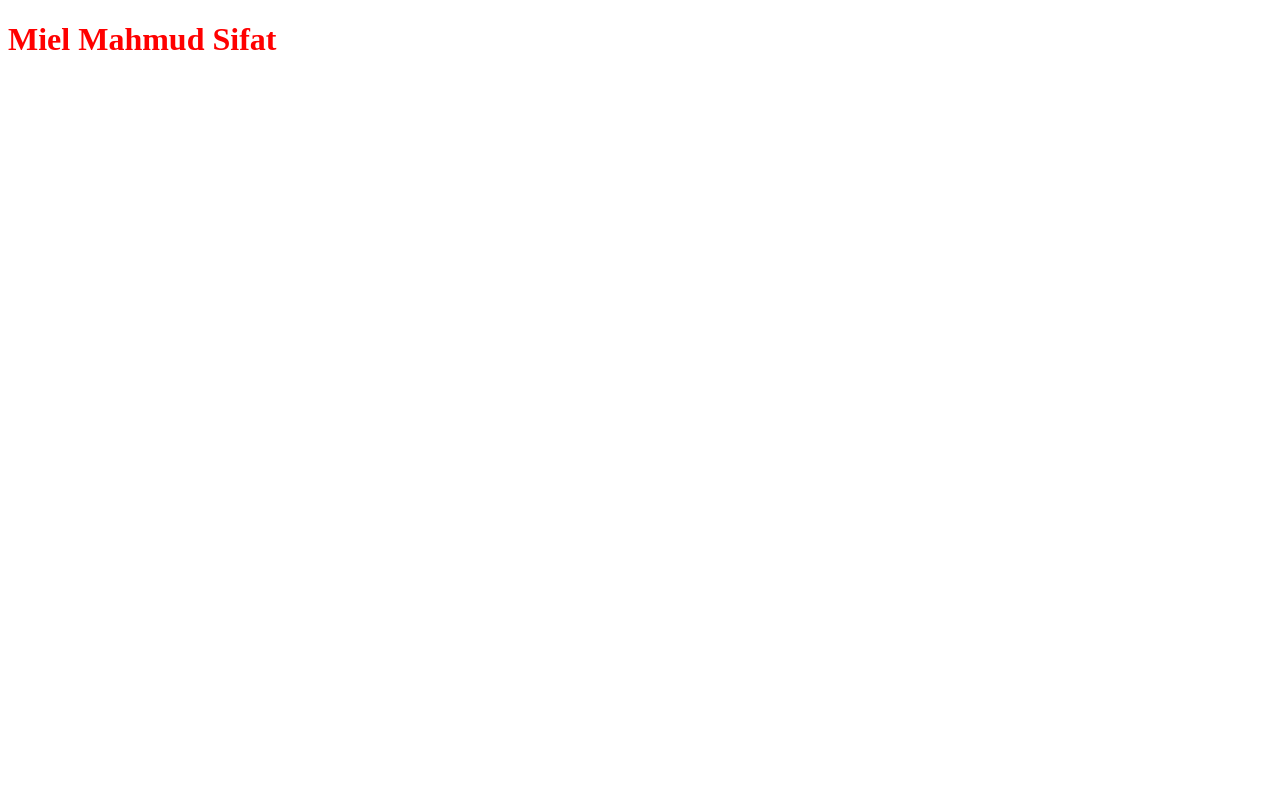
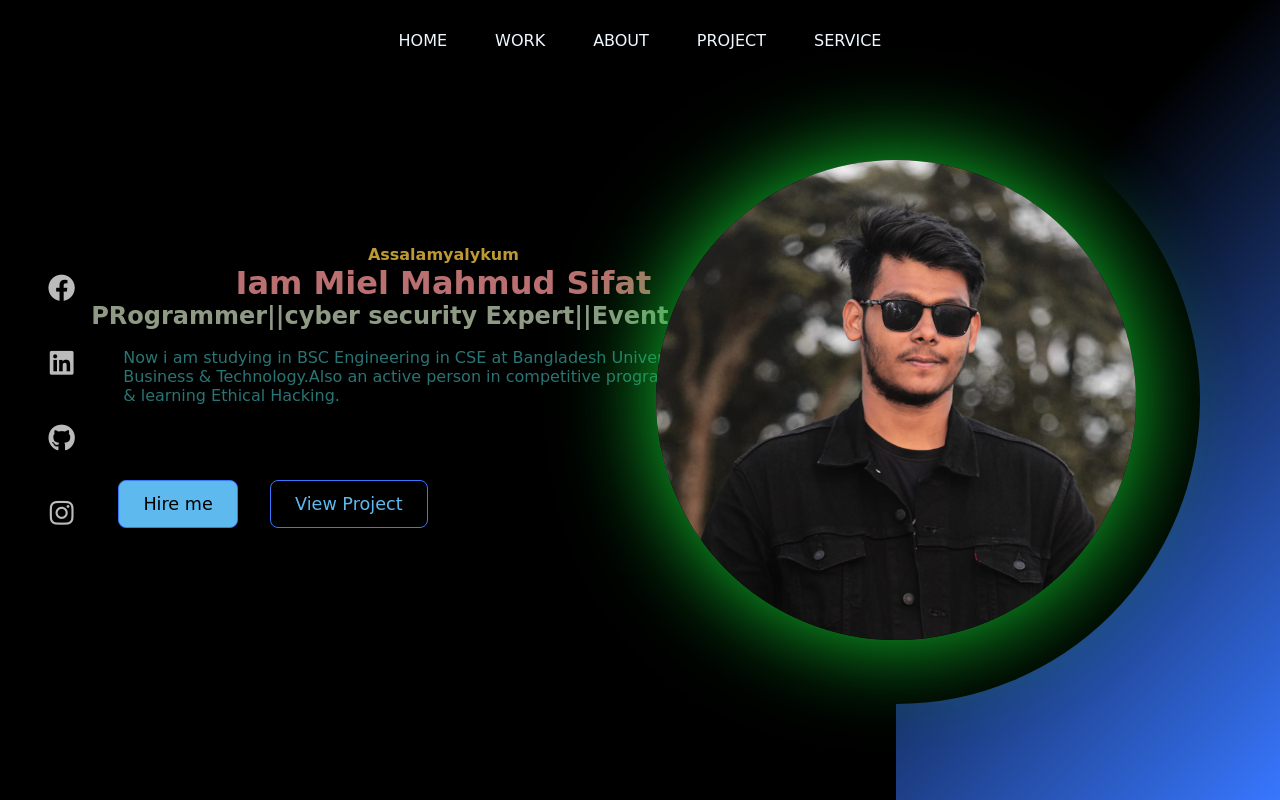
Before and after one commit to miel2793/My-Portfolio, a plain HTML site: page index.html in a window 1280 px wide. Drawn offline with Linux system fonts and the light colour scheme.

Commit message:
update index.html and miel.css

```diff
--- a/index.html
+++ b/index.html
@@ -3,11 +3,46 @@
 <head>
     <meta charset="UTF-8">
     <meta name="viewport" content="width=device-width, initial-scale=1.0">
-    <title>Miel</title>
+    <title>MD: Miel Mahmud Sifat</title>
     <link rel="stylesheet" href="miel.css">
+    <link rel="stylesheet" href="https://cdnjs.cloudflare.com/ajax/libs/font-awesome/6.4.2/css/all.min.css">
 </head>
 <body>
-    <h1>Miel Mahmud Sifat</h1>
+    <div class="protfolio-conteiner">
 
+<ul class="navlist">
+    <li><a href="#">Home</a></li>
+    <li><a href="#">Work</a></li>
+    <li><a href="#">About</a></li>
+    <li><a href="#">Project</a></li>
+    <li><a href="#">Service</a></li>
+</ul>
+   <div class="left-container">
+<div class="icons">
+
+    <i class="fa-brands fa-facebook"></i>
+    <i class="fa-brands fa-linkedin"></i>
+    <i class="fa-brands fa-github"></i>
+    <i class="fa-brands fa-instagram"></i>
+
+</div>
+<div class="content">
+    <h1>Assalamyalykum</h1>
+    <h3>Iam Miel Mahmud Sifat</h3>
+    <h2>PRogrammer||cyber security Expert||Event Manager</h2>
+    <p>Now i am studying in BSC Engineering in CSE  at  Bangladesh University of Business & Technology.Also an active person in competitive programming  & learning   Ethical  Hacking.</p>
+<div class="btn-container">
+    <button>Hire me</button>
+    <button>View Project</button>
+</div>
+</div>
+   </div>
+   <div class="right-container"></div>
+   <div class="design">
+    <div class="circle"></div>
+    <div class="circle"></div>
+   </div>
+
+    </div>
 </body>
 </html>
--- a/miel.css
+++ b/miel.css
@@ -1,3 +1,154 @@
-h1{
-    color: red;
+
+*{
+    margin: 0;
+    padding: 0;
+    box-sizing: border-box;
+    font-family: 'Permanent Marker', cursive;
 }
+.protfolio-conteiner{
+min-height: 100vh;
+width: 100%;
+display: flex;
+}
+.navlist{
+display: flex;
+gap: 3rem;
+
+height: 10vh;
+width: 100%;
+justify-content: center;
+align-items: center;
+position: fixed;
+
+}
+.navlist li{
+    list-style: none;
+}
+.navlist li a{
+    text-decoration: none;
+    text-transform: uppercase;
+     font-size: 1rem;
+     color: aliceblue;
+
+}
+.left-container,.right-container{
+    height: 100vh;
+    display: flex;
+    align-items: center;
+}
+.left-container{
+background: #000000;
+width: 70%;
+padding-left: 3rem;
+}
+.right-container{
+    background: linear-gradient(-45deg,#3877ff,#000000 70%);
+    width: 30%;
+
+}
+.icons .fa-brands{
+    color:#bbb;
+    font-size: 1.7rem;
+}
+.icons{
+    display: flex;
+    flex-direction: column;
+    justify-content: center;
+    align-items: center;
+    gap: 3rem;
+
+}
+.content{
+    margin-left: 1rem;
+}
+.content h1{
+    display: flex;
+    justify-content: space-around;
+
+    font-size: 1rem;
+    color: #bc9932;
+
+
+}
+.content h3{
+    display: flex;
+    justify-content: space-around;
+
+    font-size: 2rem;
+    color: rgb(186, 112, 112);
+}
+.content h2{
+    display: flex;
+    justify-content: space-around;
+
+    font-size: 1.5rem;
+    color: rgb(143, 154, 133);
+}
+.content p{
+    display: flex;
+    justify-content:space-around;
+
+    font-size: 1rem;
+    color: rgb(41, 116, 116);
+    max-width: 38rem;
+    margin: 1.1rem 2rem 3rem;
+
+}
+.btn-container button{
+    border: .1rem solid #3877ff;
+    font-size: 1.1rem;
+    padding: .8rem 1.5rem;
+    border-radius: .5rem;
+    margin: 0rem;
+    cursor: pointer;
+    transition: .5s ease;
+
+
+}
+button:nth-child(1){
+    background: #5db9ee;
+    color: #000000;
+    margin: 1.7rem ;
+}
+button:nth-child(2){
+    background: transparent;
+    color: #5db9ee;
+
+
+}
+button:nth-child(1):hover{
+    background: transparent;
+     color: #5db9ee;
+}
+button:nth-child(2):hover{
+    background: #5db9ee;
+     color: #262525;
+}
+.icons .fa-brands:hover{
+    cursor: pointer;
+    background: linear-gradient(#fff,#780448);
+    -webkit-background-clip: text;
+    -webkit-text-fill-color: transparent;
+}
+.design .circle{
+    aspect-ratio: 1;
+    position: absolute;
+    border-radius: 50%;
+    top: 50%;
+    left: 70%;
+    transform: translate(-50%,-50%);
+
+}
+.circle:nth-child(1){
+    background: linear-gradient(90deg, transparent 50%,#000000 50%);
+    width: 38rem;
+}
+.circle:nth-child(2){
+
+    width: 30rem;
+    background-image: url(image/414465743_385757717202173_9099504361089272635_n.jpg);
+    background-size: 100%;
+    background-repeat: no-repeat;
+    box-shadow:
+    0 0 6rem #12ce2f;
+}
```
Also changed, not shown: image/414465743_385757717202173_9099504361089272635_n.jpg (added).
